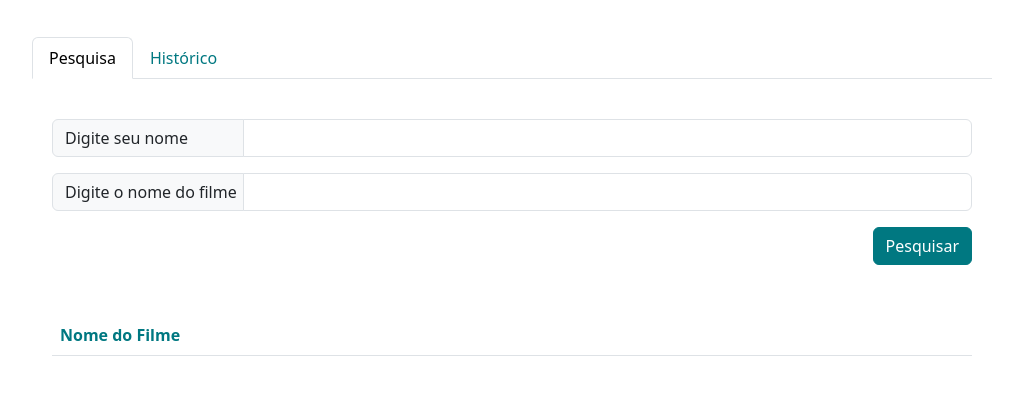
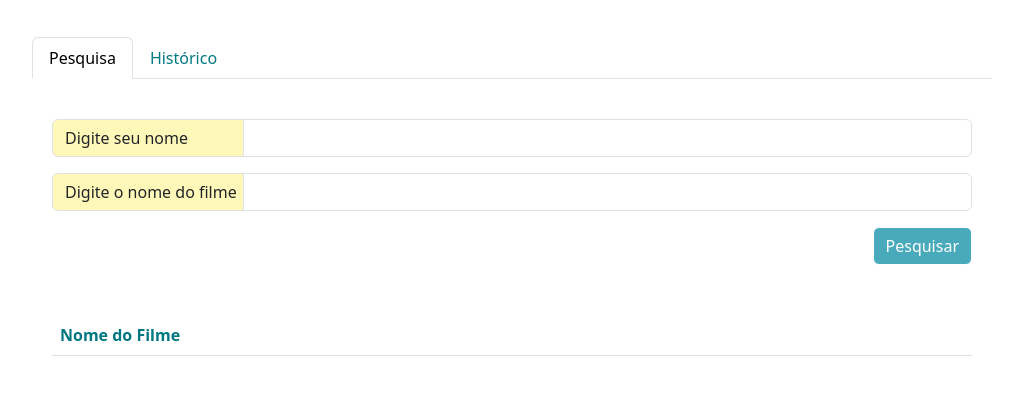
Before and after one commit to fswglobalhitss/consulta-filmes, a plain HTML site: page src/frontend/index.html in a window 1280 px wide. Shown: the part 153-548 px from the top of the page, without its empty margins (128-1151 px from the left). Drawn offline with nearby package versions, Linux system fonts and the light colour scheme.

Commit message:
Atualização de cores

```diff
--- a/src/frontend/index.html
+++ b/src/frontend/index.html
@@ -26,6 +26,7 @@
         }
         .input-group-text {
             width:12rem;
+            background-color: #fff8b8;
         }
         .resultados {
             margin:50px auto;
@@ -34,13 +35,13 @@
             text-align: right;
         }
         .btn-primary {
-            background-color:#007881;
-            border-color: #007881;
+            background-color:#48aabb;
+            border-color: #FFFFFF;
         }
         .btn-primary:hover,
         .btn-primary:active {
             background-color: #2e7f7e;
-            border-color: #007881;
+            border-color: #48aabb;
         }
         table.resultados th {
             color:#007881;
```
